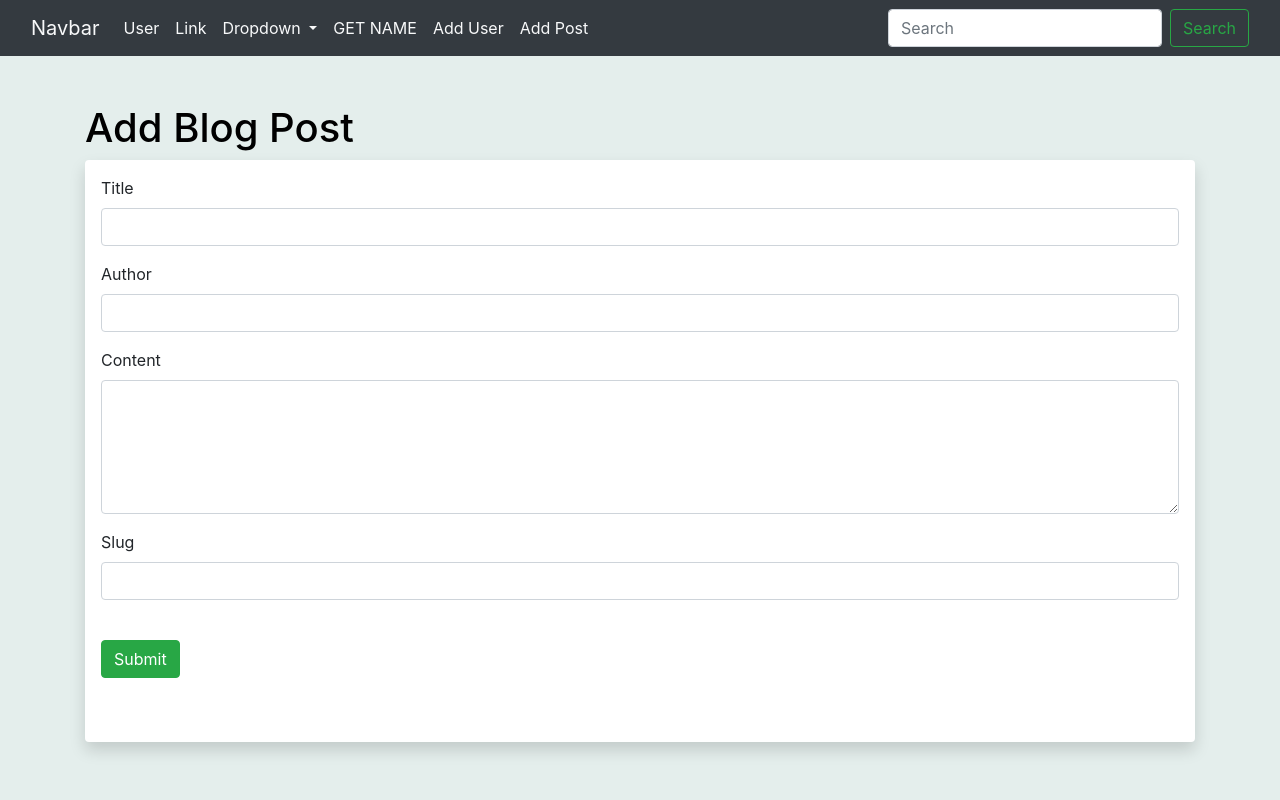
After one commit to SaberHardy/FlaskBlogger, a Flask app: page /add_post in a window 1280 px wide. The commit adds this page. Run offline with Flask 3, Linux system fonts and the light colour scheme; some libraries are stand-ins or nearby versions.

Commit message:
add post and forms

```diff
--- a/app.py
+++ b/app.py
@@ -1,5 +1,5 @@
 from flask import Flask, render_template, flash, request, redirect, url_for
-from forms import NameForm, UserForm, PasswordForm
+from forms import NameForm, UserForm, PasswordForm, PostForm
 from flask_sqlalchemy import SQLAlchemy
 from datetime import datetime
 from flask_migrate import Migrate
@@ -19,6 +19,15 @@ db = SQLAlchemy(app)
 
 # Migrate the app with database
 migrate = Migrate(app, db)
+
+
+class Posts(db.Model):
+    id = db.Column(db.Integer, primary_key=True)
+    title = db.Column(db.String(255))
+    content = db.Column(db.Text)
+    author = db.Column(db.String(255))
+    date_posted = db.Column(db.DateTime, default=datetime.utcnow)
+    slug = db.Column(db.String(255))
 
 
 class Users(db.Model):
@@ -187,6 +196,35 @@ def delete(id):
                                our_users=our_users)
 
 
+@app.route('/add_post', methods=['POST', 'GET'])
+def add_post():
+    form = PostForm()
+    if form.validate_on_submit():
+        post = Posts(title=form.title.data,
+                     content=form.content.data,
+                     author=form.author.data,
+                     slug=form.slug.data)
+
+        form.title.data = ''
+        form.content.data = ''
+        form.author.data = ''
+        form.slug.data = ''
+
+        # Add the post to the database
+        db.session.add(post)
+        db.session.commit()
+
+        flash("Your post added successfully")
+
+    return render_template('blog/add_post.html', form=form)
+
+
+@app.route('/retrieve', methods=['POST', 'GET'])
+def retrieve_all_posts():
+    posts = Posts.query.all()
+    return render_template('blog/all_posts.html', posts=posts)
+
+
 if __name__ == "__main__":
     with app.app_context():
         db.create_all()
--- a/forms.py
+++ b/forms.py
@@ -1,6 +1,7 @@
 from flask_wtf import FlaskForm
 from wtforms import StringField, SubmitField, PasswordField  # fields to type  into input
 from wtforms.validators import DataRequired, EqualTo, Length
+from wtforms.widgets import TextArea
 
 
 class NameForm(FlaskForm):
@@ -24,3 +25,11 @@ class PasswordForm(FlaskForm):
     email = StringField("What's your name sir?", validators=[DataRequired()])
     password_hash = PasswordField("What's your password sir?", validators=[DataRequired()])
     submit = SubmitField("Submit")
+
+
+class PostForm(FlaskForm):
+    title = StringField("Title", validators=[DataRequired()])
+    content = StringField("Content", validators=[DataRequired()], widget=TextArea())
+    author = StringField("Author", validators=[DataRequired()])
+    slug = StringField("Slug", validators=[DataRequired()])
+    submit = SubmitField()
--- a/templates/base.html
+++ b/templates/base.html
@@ -55,6 +55,11 @@
                        aria-current="page"
                        href="{{ url_for('add_user') }}">Add User</a>
                 </li>
+                <li class="nav-item">
+                    <a class="nav-link text-light"
+                       aria-current="page"
+                       href="{{ url_for('add_post') }}">Add Post</a>
+                </li>
             </ul>
             <form class="d-flex" role="search">
                 <input class="form-control me-2" type="search" placeholder="Search" aria-label="Search">
--- /dev/null
+++ b/templates/blog/add_post.html
@@ -0,0 +1,37 @@
+{% extends 'base.html' %}
+
+{% block content %}
+    <div class="container my-5">
+        {% for message in get_flashed_messages() %}
+            <div class="alert alert-success alert-dismissible fade show" role="alert">
+                {{ message }}
+                <button type="button" class="close" data-dismiss="alert" aria-label="Close">
+                    <span aria-hidden="true">&times;</span>
+                </button>
+            </div>
+        {% endfor %}
+
+        <h1>Add Blog Post</h1>
+        <div class="shadow p-3 mb-5 bg-body rounded">
+            <form method="POST">
+                {{ form.hidden_tag() }}
+
+                {{ form.title.label(class="form-label") }}
+                {{ form.title(class="form-control mb-3") }}
+
+                {{ form.author.label(class="form-label") }}
+                {{ form.author(class="form-control mb-3") }}
+
+                {{ form.content.label(class="form-label") }}
+                {{ form.content(class="form-control mb-3", rows="5") }}
+
+                {{ form.slug.label(class="form-label") }}
+                {{ form.slug(class="form-control mb-3") }}
+
+                <br>
+
+                {{ form.submit(class="btn btn-success mb-5") }}
+            </form>
+        </div>
+    </div>
+{% endblock %}
```
Also changed, not shown: templates/blog/all_posts.html (added, +9 -0 lines), 1 other file.
